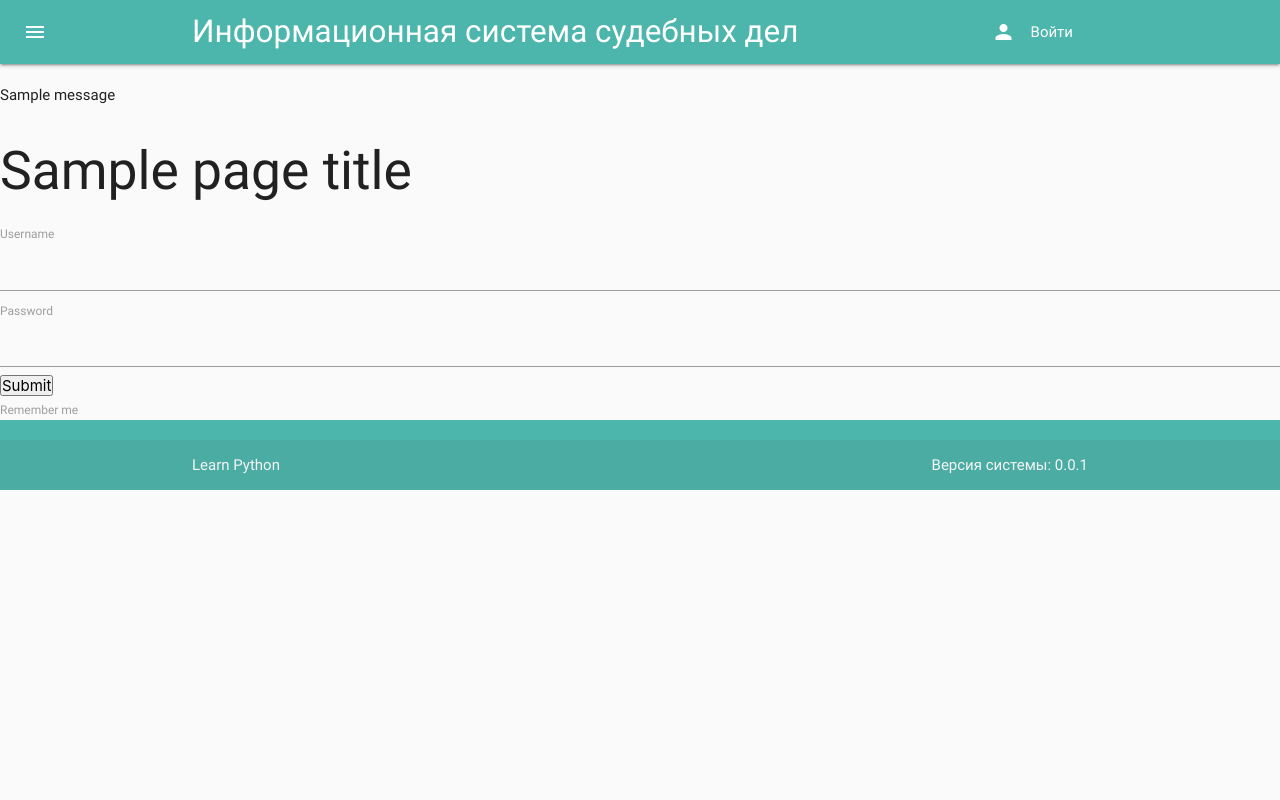
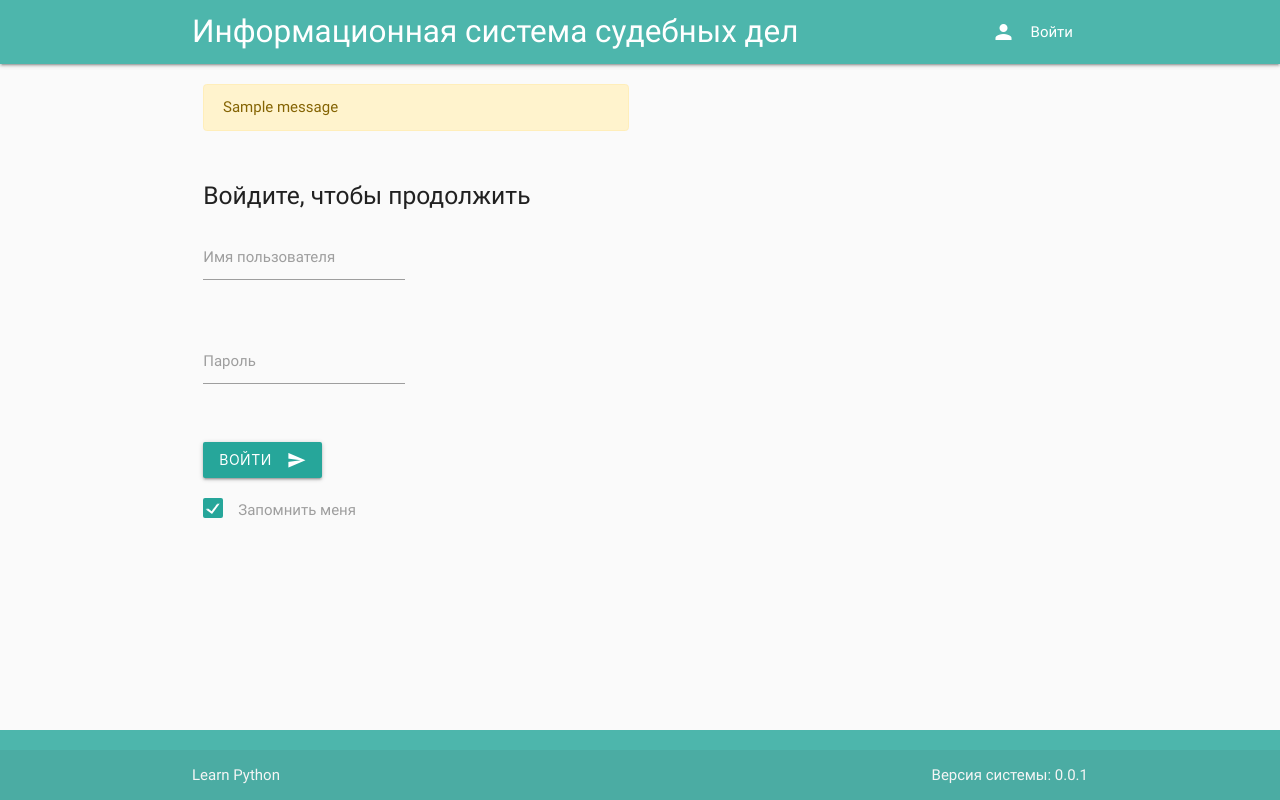
Before and after one commit to darkelephant/is_cc, a Flask app: template webapp/templates/user/login.html in a window 1280 px wide. Run offline with Flask 2, Linux system fonts and the light colour scheme; tables that the repository leaves empty hold one stand-in row (values such as "Sample post"); the template is opened without the code that fills it: values that come from a table or form of the project are taken from there, most other values are stand-ins (such as "Sample title", 1, 10 or a date in 2020); one stand-in notice (Sample message) is shown; form fields are guessed from the names that the template uses.

Commit message:
update authorization and authentication forms, models and templates

```diff
--- a/webapp/__init__.py
+++ b/webapp/__init__.py
@@ -1,8 +1,11 @@
 from flask import Flask
+from flask_login import LoginManager, current_user, login_required
 
 from webapp.db import db
+from webapp.case.views import blueprint as case_blueprint
 from webapp.dashboard.views import blueprint as dashboard_blueprint
-from webapp.case.views import blueprint as case_blueprint
+from webapp.user.views import blueprint as user_blueprint
+from webapp.user.models import User
 
 
 def create_app():
@@ -11,5 +14,13 @@ def create_app():
     db.init_app(app)
     app.register_blueprint(case_blueprint)
     app.register_blueprint(dashboard_blueprint)
+    app.register_blueprint(user_blueprint)
+
+    login_manager = LoginManager()
+    login_manager.init_app(app)
+    login_manager.login_view = 'user.login'
+    @login_manager.user_loader
+    def load_user(user_id):
+        return User.query.get(user_id)
 
     return app
--- a/webapp/dashboard/views.py
+++ b/webapp/dashboard/views.py
@@ -1,4 +1,5 @@
 from flask import Blueprint, render_template
+from flask_login import current_user, login_required
 
 from webapp.db import db
 from webapp.dashboard.models import Case, RealtyObject, Event
@@ -13,6 +14,7 @@ def dashboard_index():
     content['count_case_complete'] = Case.query.filter(Case.status_case==0).count()
     content['count_parcels'] = RealtyObject.query.filter(RealtyObject.type_realty==0).count()
     content['count_realty'] = RealtyObject.query.filter(RealtyObject.type_realty==1).count()
-    content['cases'] = Case.query.order_by(Case.id.desc()).limit(3)
-    content['events'] = Event.query.order_by(Event.id.desc()).limit(3)
+    if current_user.is_authenticated and (current_user.is_lawyer or current_user.is_user):
+        content['cases'] = Case.query.order_by(Case.id.desc()).limit(3)
+        content['events'] = Event.query.order_by(Event.id.desc()).limit(3)
     return render_template('dashboard/index.html', **content)
--- a/webapp/static/css/application.css
+++ b/webapp/static/css/application.css
@@ -52,6 +52,27 @@ body {
     left: 23px;
 }
 
+/* ---------------------- ALERT ------------------------ */
+.alert {
+    position: relative;
+    padding: .75rem 1.25rem;
+    margin-bottom: 1rem;
+    border: 1px solid transparent;
+    border-radius: .25rem;
+}
+
+.alert-warning {
+    color: #856404;
+    background-color: #fff3cd;
+    border-color: #ffeeba;
+}
+
+/* ---------------------- MARGIN ----------------------- */
+.mt10 { margin-top: 10px; }
+.mt20 { margin-top: 20px; }
+.mt30 { margin-top: 30px; }
+
+
 /* ----------------------- TEXT ----------------------- */
 .text-bold {
     font-weight: 700;
--- a/webapp/templates/base.html
+++ b/webapp/templates/base.html
@@ -22,4 +22,5 @@
         </div>
     </footer>
 </body>
+<script type="text/javascript" src="{{ url_for('static', filename='js/materialize.min.js') }}"></script>
 </html>
--- a/webapp/templates/menu.html
+++ b/webapp/templates/menu.html
@@ -4,13 +4,14 @@
             <span class="brand-logo">Информационная система судебных дел</span>
             <ul class="right hide-on-med-and-down">
                 {% if current_user.is_authenticated %}
-                <li><a href="users/logout"><i class="material-icons left">person</i>Выйти</a></li>
+                <li><a href="{{ url_for('user.logout') }}"><i class="material-icons left">person</i>Выйти</a></li>
                 {% else %}
-                <li><a href="users/login"><i class="material-icons left">person</i>Войти</a></li>
+                <li><a href="{{ url_for('user.login') }}"><i class="material-icons left">person</i>Войти</a></li>
                 {% endif %}
             </ul>
         </div>
     </nav>
+    {% if current_user.is_authenticated %}
     <a href="#" id="special-position-menu-trigger" data-target="slide-out" class="sidenav-trigger"><i class="material-icons white-text">menu</i></a>
     <ul id="slide-out" class="sidenav">
         <li>
@@ -30,4 +31,5 @@
         <li><a class="waves-effect" href="#!">Добавить событие</a></li>
         <li><div class="divider"></div></li>
     </ul>
+    {% endif %}
 </header>
--- /dev/null
+++ b/webapp/templates/messages.html
@@ -0,0 +1,13 @@
+<div class="row">
+    <div class="col s12 m6">
+        {% with messages = get_flashed_messages() %}
+            {% if messages %}
+                {% for message in messages %}
+                <div class="alert alert-warning">
+                    {{ message }}
+                </div>
+                {% endfor %}
+            {% endif %}
+        {% endwith %}
+    </div>
+</div>
--- a/webapp/templates/user/login.html
+++ b/webapp/templates/user/login.html
@@ -2,32 +2,46 @@
 
 {% block content %}
 
-{% with messages = get_flashed_messages() %}
-    {% if messages %}
-        {% for message in messages %}
-            {{ message }}<br>
-        {% endfor %}
-    {% endif %}
-{% endwith %}
+<main>
+    <div class="container">
+        {% include "messages.html" %}
+        <div class="row">
+            <form action="{{ url_for('user.process_login') }}" method="POST" class="col s12">
+                <h5>Войдите, чтобы продолжить</h5>
+                {{ form.hidden_tag() }}
+                <div class="row">
+                    <div class="input-field col s3">
+                        {{ form.username() }}
+                        {{ form.username.label }}
+                    </div>
+                </div>
+                <div class="row">
+                    <div class="input-field col s3">
+                    {{ form.password() }}
+                    {{ form.password.label }}
+                    </div>
+                </div>
+                <div class="row">
+                    <div class="input-field col s3">
+                        <button class="btn waves-button-input" id="submit" name="submit" type="submit" value="Отправить">Войти
+                            <i class="material-icons right">send</i>
+                        </button>
+                        <p class="mt20">
+                            <label>
+                              <input id="remember_me" name="remember_me" type="checkbox" value="y" class="filled-in" checked="checked">
+                              <span>Запомнить меня</span>
+                            </label>
+                        </p>
+                    </div>
+                </div>
+            </form>
 
-<h2>{{ page_title }}</h2>
-<form action="{{ url_for('user.process_login') }}" method="POST">
-    {{ form.hidden_tag() }}
-    <p>
-        {{ form.username.label }}<br>
-        {{ form.username() }}
-    </p>
-    <p>
-        {{ form.password.label }}<br>
-        {{ form.password() }}
-    </p>
-    <p>
-        {{ form.submit() }}
-    </p>
-    <p>
-        {{ form.remember_me.label }}
-        {{ form.remember_me() }}
-    </p>
-</form>
-
+        </div>
+    </div>
+</main>
+<script>
+    document.addEventListener('DOMContentLoaded', function() {
+        M.updateTextFields();
+    });
+</script>
 {% endblock %}
--- a/webapp/user/forms.py
+++ b/webapp/user/forms.py
@@ -5,26 +5,25 @@ from webapp.user.models import User
 
 
 class LoginForm(FlaskForm):
-    username = StringField('Имя пользователя', validators=[DataRequired()])
-    password = PasswordField('Пароль', validators=[DataRequired()])
+    username = StringField('Имя пользователя', validators=[DataRequired()], render_kw={'class':'validate'})
+    password = PasswordField('Пароль', validators=[DataRequired()], render_kw={'class':'validate'})
     remember_me = BooleanField('Запомнить меня', default=True)
-    submit = SubmitField('Отправить')
+    submit = SubmitField('Отправить', render_kw={'class':'btn waves-effect waves-light'})
 
 
-class RegistrationForm(FlaskForm):
-    username = StringField('Имя пользователя', validators=[DataRequired()])
-    email = StringField('Email', validators=[DataRequired(), Email()])
-    password = PasswordField('Пароль', validators=[DataRequired()])
-    password2 = PasswordField('Повторите пароль',
-                              validators=[DataRequired(), EqualTo('password')])
-    submit = SubmitField('Отправить')
+# class RegistrationForm(FlaskForm):
+#     username = StringField('Имя пользователя', validators=[DataRequired()])
+#     email = StringField('Email', validators=[DataRequired(), Email()])
+#     password = PasswordField('Пароль', validators=[DataRequired()])
+#     password2 = PasswordField('Повторите пароль', validators=[DataRequired(), EqualTo('password')])
+#     submit = SubmitField('Отправить')
 
-    def validate_username(self, username):
-        user = User.query.filter_by(login=username.data).first()
-        if user is not None:
-            raise ValidationError('Пользователь с таким именем уже существует')
+#     def validate_username(self, username):
+#         user = User.query.filter_by(login=username.data).first()
+#         if user is not None:
+#             raise ValidationError('Пользователь с таким именем уже существует')
 
-    def validate_email(self, email):
-        user = User.query.filter_by(email=email.data).first()
-        if user is not None:
-            raise ValidationError('Пользователь с таким email уже существует')
+    # def validate_email(self, email):
+    #     user = User.query.filter_by(email=email.data).first()
+    #     if user is not None:
+    #         raise ValidationError('Пользователь с таким email уже существует')
```
Also changed, not shown: webapp/templates/dashboard/index.html (+2 -23 lines), webapp/user/models.py (+28 -11 lines), webapp/user/views.py (+16 -21 lines).
